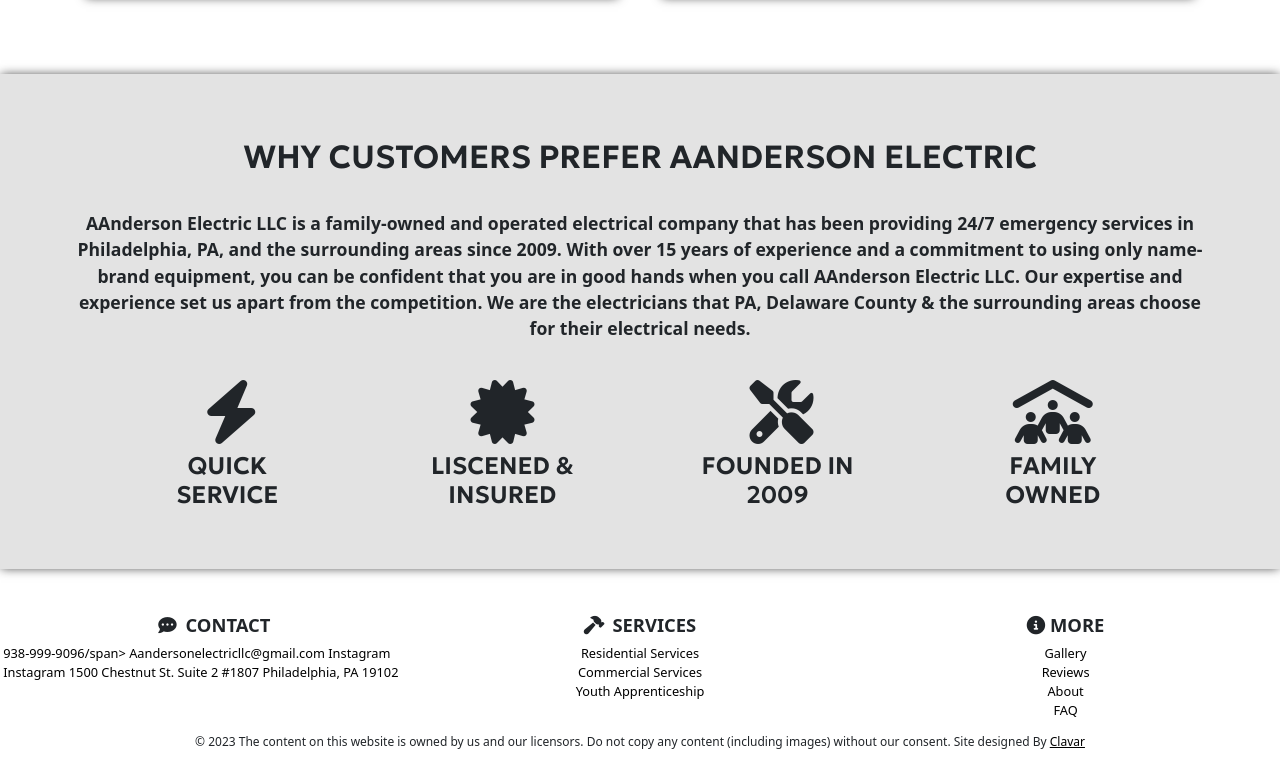
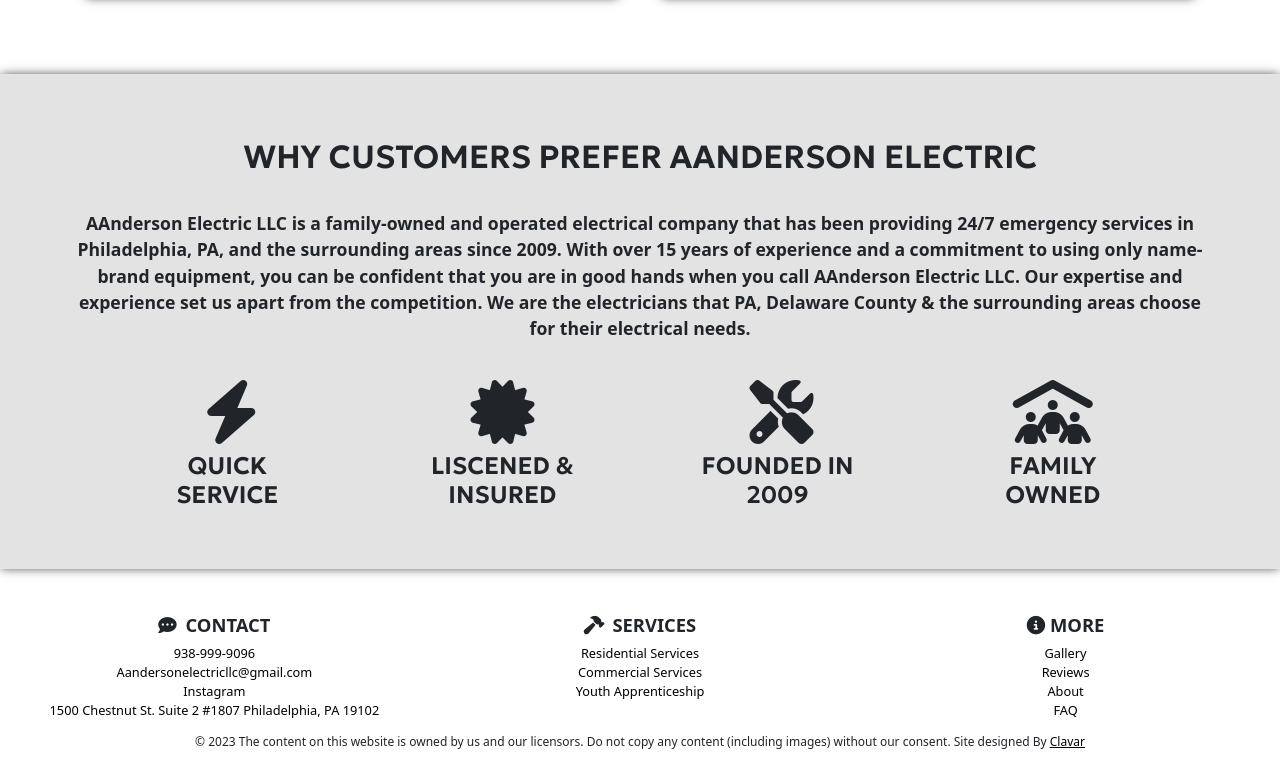
Before and after one commit to zyonnegb/aandersonElectricWebsite, a plain HTML site: page index.html in a window 1280 px wide. Shown: the part 1283-2050 px from the top of the page. Drawn offline with nearby package versions, Linux system fonts and the light colour scheme.

Commit message:
Fixed Bug

```diff
--- a/index.html
+++ b/index.html
@@ -160,9 +160,8 @@
     <section class="topFooter">
         <section class="footerBox">
             <h3 class="footerLabel"><i class="fa-solid fa-comment-dots me-1"></i> CONTACT</h3>
-            <span class="contactInfo">938-999-9096/span>
+            <span class="contactInfo">938-999-9096</span>
             <span class="contactInfo">Aandersonelectricllc@gmail.com</span>
-            <a class="footerTag" href="https://www.instagram.com/aandersonelectric/" target="_blank"><span>Instagram</span></a>
             <a class="footerTag" href="https://www.instagram.com/aandersonelectric/" target="_blank"><span>Instagram</span></a>
             <span class="contactInfo">1500 Chestnut St. Suite 2 #1807 Philadelphia, PA 19102</span>
         </section>
```
